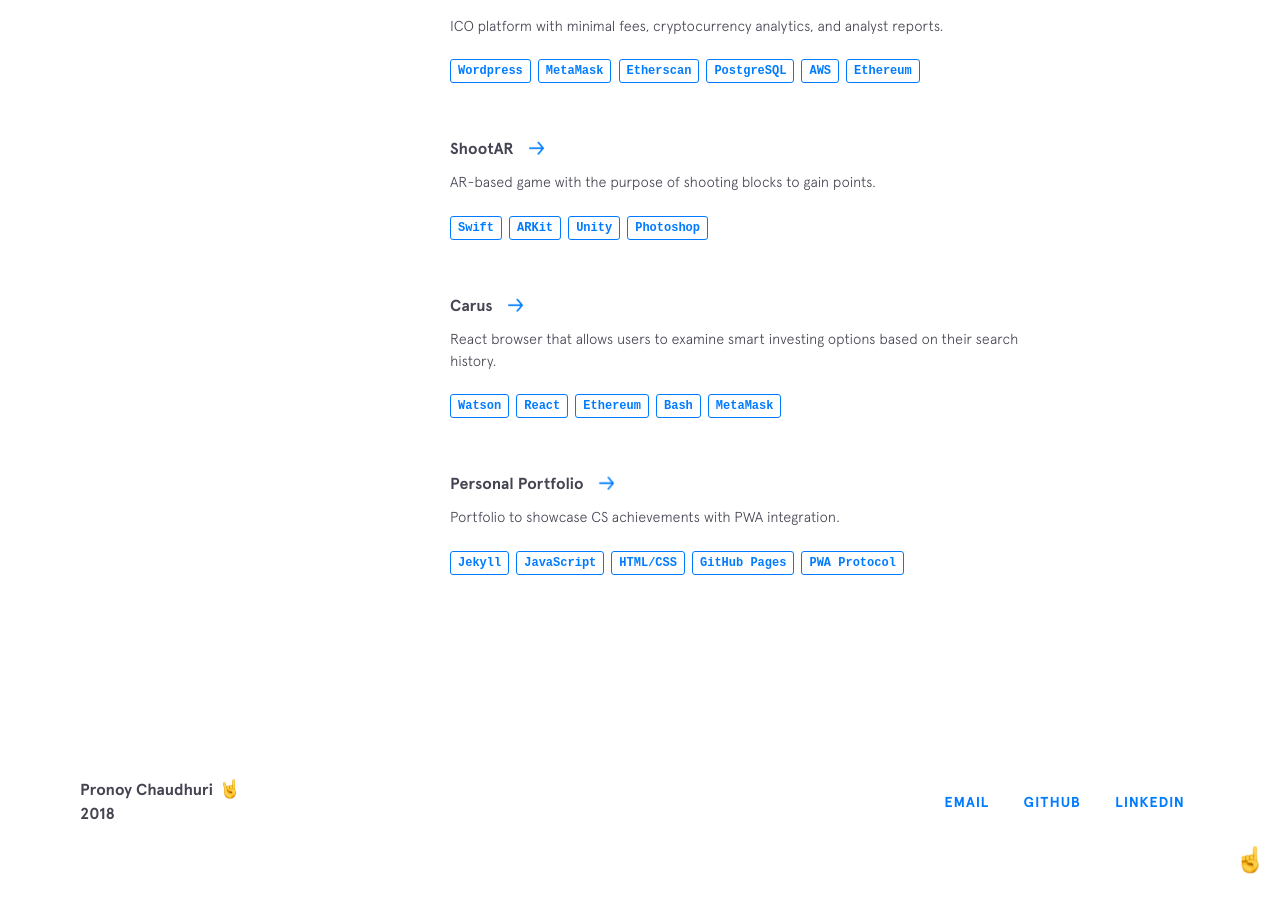
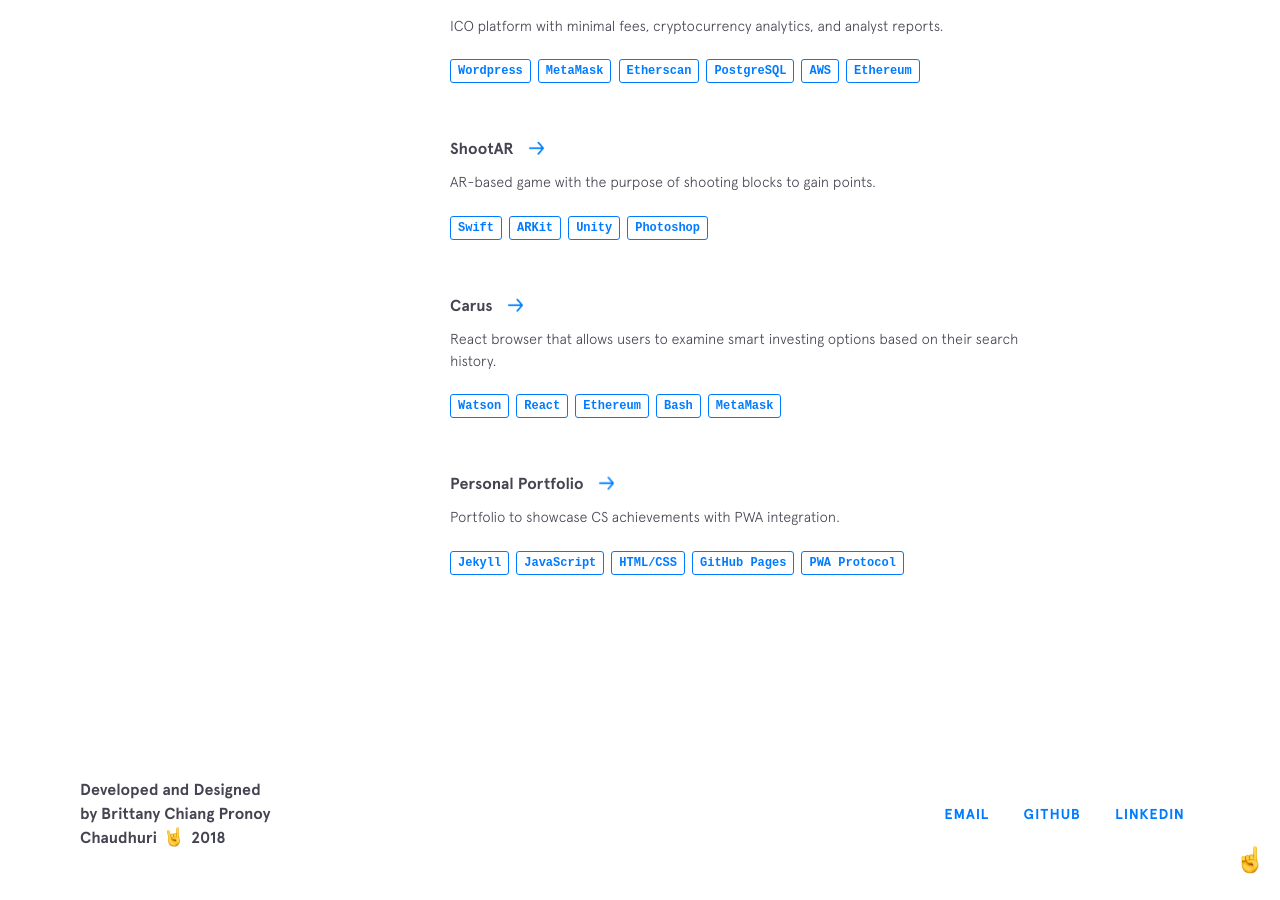
Before and after one commit to PronoyC/pronoyc.github.io, a Jekyll site: the page built from index.html, in a window 1280 px wide and 900 px high, scrolled down 2896 px. Built offline with Jekyll 4.4.1, drawn with Linux system fonts in a browser that asks for light colours; nearby versions of some CDN libraries; before the commit the page ends 3772 px from its top, so only the background shows below that.

Commit message:
Update footer.html

```diff
--- a/_includes/footer.html
+++ b/_includes/footer.html
@@ -1,6 +1,7 @@
 <footer class="footer">
     <div class="footer__copyright">
     <div class="bottom">
+      <span>Developed and Designed by Brittany Chiang</span>
       <span>Pronoy Chaudhuri</span>
       <img class="emoji" src="{{site.baseurl}}/img/emojis/rockon.png" alt="emoji">
       <span>2018</span>
```
